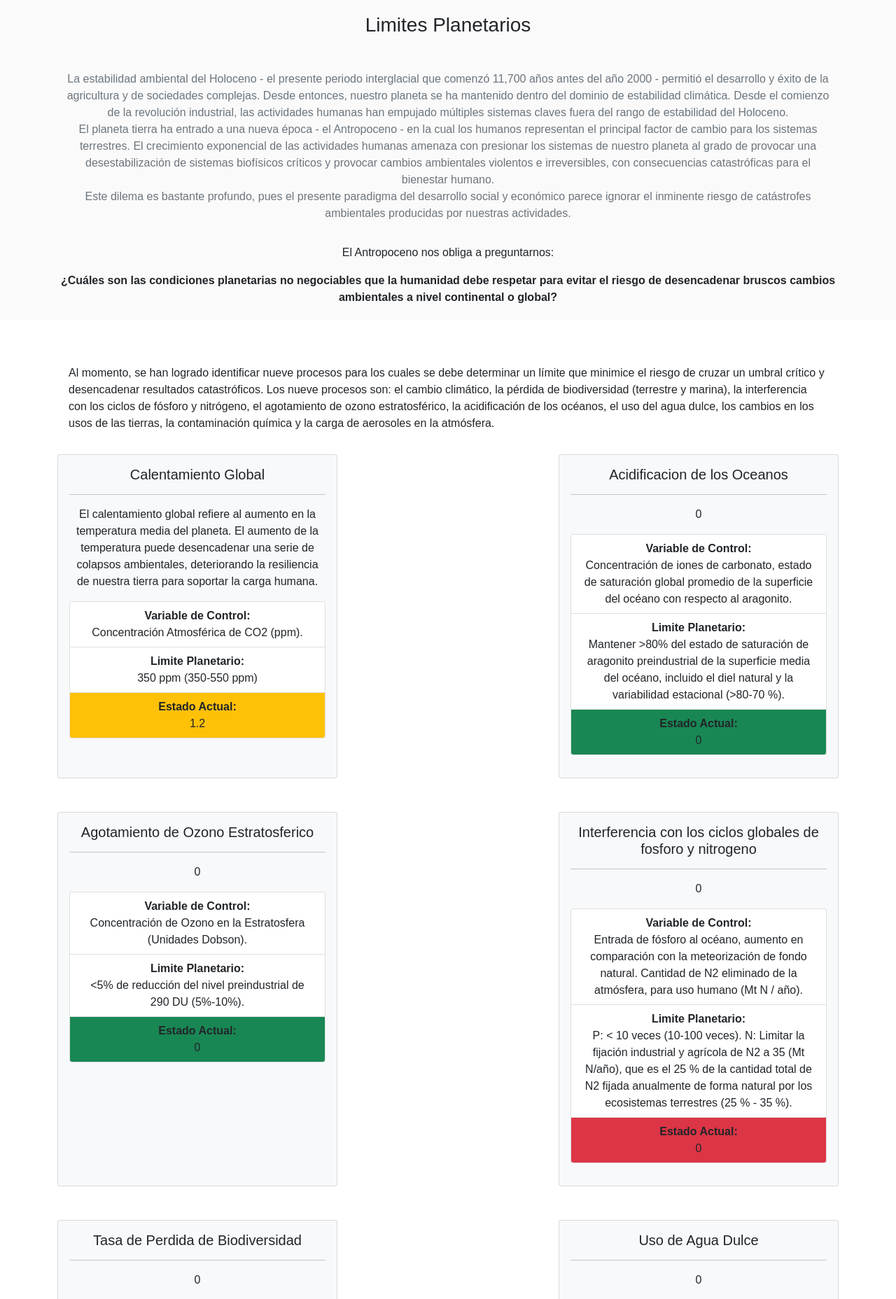
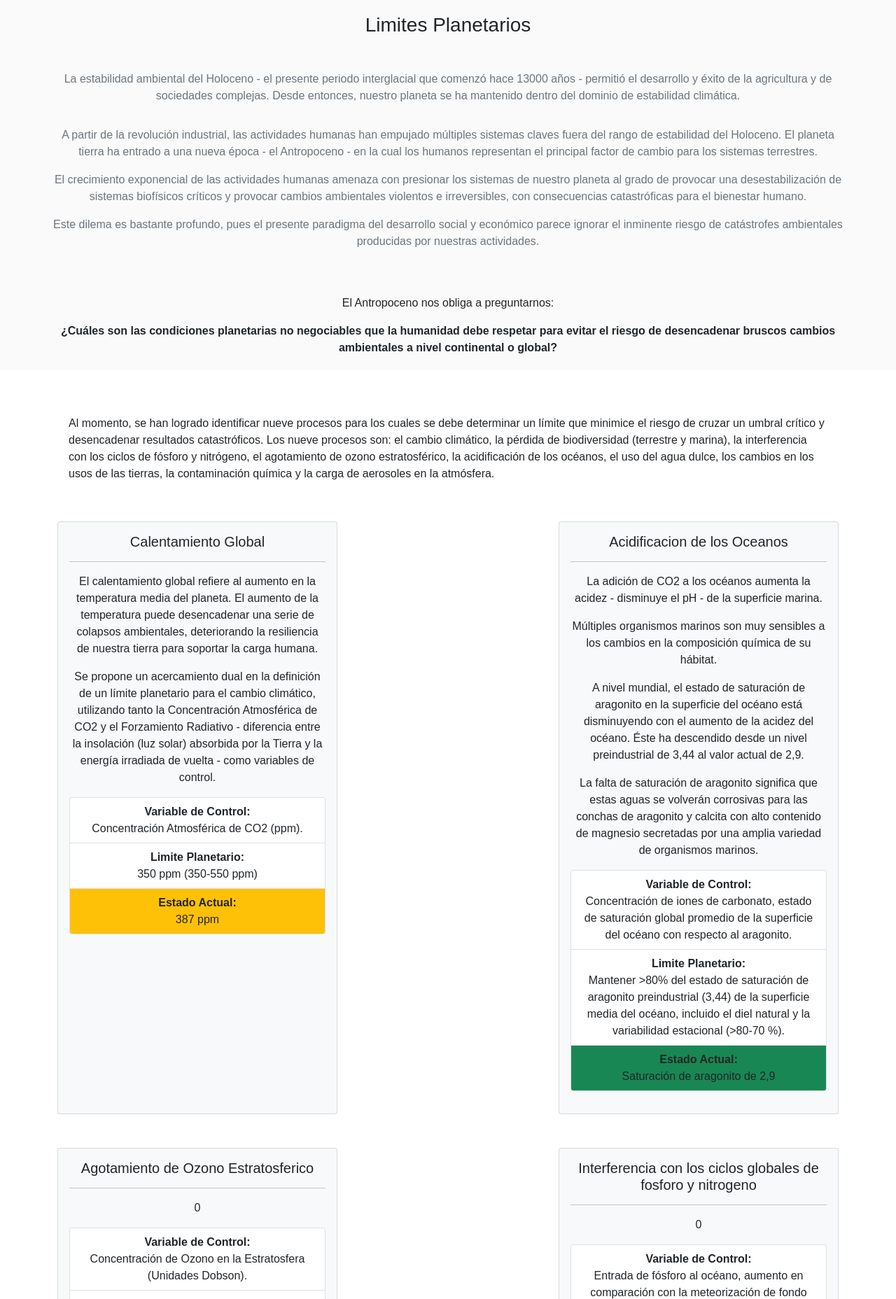
Before and after one commit to blankhall98/17in9WEB, a Flask app: page /limites in a window 1280 px wide. Shown: the part 56-1912 px from the top of the page at 70% size. Run offline with Flask 2, Linux system fonts and the light colour scheme.

Commit message:
added pb stuff

```diff
--- a/static/info/pb/pb.py
+++ b/static/info/pb/pb.py
@@ -1,28 +1,34 @@
 PB = {
     '1': {
         'pb-title': 'Calentamiento Global',
-        'small-description': 'El calentamiento global refiere al aumento en la temperatura media del planeta. El aumento de la temperatura puede desencadenar una serie de colapsos ambientales, deteriorando la resiliencia de nuestra tierra para soportar la carga humana.',
-        'image': 'S_SDG_inverted_WEB-16',
+        'small-description': [
+            'El calentamiento global refiere al aumento en la temperatura media del planeta. El aumento de la temperatura puede desencadenar una serie de colapsos ambientales, deteriorando la resiliencia de nuestra tierra para soportar la carga humana.',
+            'Se propone un acercamiento dual en la definición de un límite planetario para el cambio climático, utilizando tanto la Concentración Atmosférica de CO2 y el Forzamiento Radiativo - diferencia entre la insolación (luz solar) absorbida por la Tierra y la energía irradiada de vuelta - como variables de control.'
+        ],
         'status': 'warning',
         'limit': '350 ppm (350-550 ppm)',
         'control': 'Concentración Atmosférica de CO2 (ppm).',
-        'current': '1.2'
+        'current': '387 ppm'
 
     },
 
     '2': {
         'pb-title': 'Acidificacion de los Oceanos',
-        'small-description': '0',
-        'image': 0,
+        'small-description': [
+            'La adición de CO2 a los océanos aumenta la acidez - disminuye el pH - de la superficie marina.',
+            'Múltiples organismos marinos son muy sensibles a los cambios en la composición química de su hábitat.',
+            'A nivel mundial, el estado de saturación de aragonito en la superficie del océano está disminuyendo con el aumento de la acidez del océano. Éste ha descendido desde un nivel preindustrial de 3,44 al valor actual de 2,9.',
+            'La falta de saturación de aragonito significa que estas aguas se volverán corrosivas para las conchas de aragonito y calcita con alto contenido de magnesio secretadas por una amplia variedad de organismos marinos.'
+        ],
         'status': 'success',
-        'limit': 'Mantener >80% del estado de saturación de aragonito preindustrial de la superficie media del océano, incluido el diel natural y la variabilidad estacional (>80-70 %).',
+        'limit': 'Mantener >80% del estado de saturación de aragonito preindustrial (3,44) de la superficie media del océano, incluido el diel natural y la variabilidad estacional (>80-70 %).',
         'control': 'Concentración de iones de carbonato, estado de saturación global promedio de la superficie del océano con respecto al aragonito.',
-        'current': '0'
+        'current': 'Saturación de aragonito de 2,9'
     },
 
     '3': {
         'pb-title': 'Agotamiento de Ozono Estratosferico',
-        'small-description': '0',
+        'small-description': ['0'],
         'image': 0,
         'status': 'success',
         'limit': '<5% de reducción del nivel preindustrial de 290 DU (5%-10%).',
@@ -32,7 +38,7 @@ PB = {
 
     '4': {
         'pb-title': 'Interferencia con los ciclos globales de fosforo y nitrogeno',
-        'small-description': '0',
+        'small-description': ['0'],
         'image': 0,
         'status': 'danger',
         'limit': 'P: < 10 veces (10-100 veces). N: Limitar la fijación industrial y agrícola de N2 a 35 (Mt N/año), que es el 25 % de la cantidad total de N2 fijada anualmente de forma natural por los ecosistemas terrestres (25 % - 35 %).',
@@ -42,7 +48,7 @@ PB = {
 
     '5': {
         'pb-title': 'Tasa de Perdida de Biodiversidad',
-        'small-description': '0',
+        'small-description': ['0'],
         'image': 0,
         'status': 'danger',
         'limit': '< 10 extinciones por millón de especies por año (10-100).',
@@ -52,7 +58,7 @@ PB = {
 
     '6': {
         'pb-title': 'Uso de Agua Dulce ',
-        'small-description': '0',
+        'small-description': ['0'],
         'image': 0,
         'status': 'success',
         'limit': '< 4000 km3/año (4000-6000 km3/año).',
@@ -62,7 +68,7 @@ PB = {
 
     '7': {
         'pb-title': 'Cambios en el Sistema de Tierras',
-        'small-description': '0',
+        'small-description': ['0'],
         'image': 0,
         'status': 'warning',
         'limit': '< 15 % de la superficie terrestre mundial sin hielo convertida en tierra de cultivo (15%-20%).',
@@ -72,7 +78,7 @@ PB = {
 
     '8': {
         'pb-title': 'Carga de Aerosoles',
-        'small-description': '0',
+        'small-description': ['0'],
         'image': 0,
         'status': 'secondary',
         'limit': 'Falta determinarse.',
@@ -82,7 +88,7 @@ PB = {
 
     '9': {
         'pb-title': 'Contaminacion Quimica ',
-        'small-description': '0',
+        'small-description': ['0'],
         'image': 0,
         'status': 'secondary',
         'limit': 'Falta determinarse.',
--- a/templates/pb-base.html
+++ b/templates/pb-base.html
@@ -9,11 +9,19 @@
         <h3>Limites Planetarios</h3>
         <br>
         <p class="text-secondary p-3">
-            La estabilidad ambiental del Holoceno - el presente periodo interglacial que comenzó 11,700 años antes del año 2000 - permitió el desarrollo y éxito de la agricultura y de sociedades complejas. Desde entonces, nuestro planeta se ha mantenido dentro del dominio de estabilidad climática.
-            Desde el comienzo de la revolución industrial, las actividades humanas han empujado múltiples sistemas claves fuera del rango de estabilidad del Holoceno.<br>
-            El planeta tierra ha entrado a una nueva época - el Antropoceno - en la cual los humanos representan el principal factor de cambio para los sistemas terrestres. El crecimiento exponencial de las actividades humanas amenaza con presionar los sistemas de nuestro planeta al grado de provocar una desestabilización de sistemas biofísicos críticos y provocar cambios ambientales violentos e irreversibles, con consecuencias catastróficas para el bienestar humano.<br>
-            Este dilema es bastante profundo, pues el presente paradigma del desarrollo social y económico parece ignorar el inminente riesgo de catástrofes ambientales producidas por nuestras actividades.<br>
+            La estabilidad ambiental del Holoceno - el presente periodo interglacial que comenzó hace 13000 años - permitió el desarrollo y éxito de la agricultura y de sociedades complejas. Desde entonces, nuestro planeta se ha mantenido dentro del dominio de estabilidad climática.
         </p>
+        <p class="text-secondary">
+            A partir de la revolución industrial, las actividades humanas han empujado múltiples sistemas claves fuera del rango de estabilidad del Holoceno.
+            El planeta tierra ha entrado a una nueva época - el Antropoceno - en la cual los humanos representan el principal factor de cambio para los sistemas terrestres.
+        </p>
+        <p class="text-secondary">
+            El crecimiento exponencial de las actividades humanas amenaza con presionar los sistemas de nuestro planeta al grado de provocar una desestabilización de sistemas biofísicos críticos y provocar cambios ambientales violentos e irreversibles, con consecuencias catastróficas para el bienestar humano.
+        </p>
+        <p class="text-secondary">
+            Este dilema es bastante profundo, pues el presente paradigma del desarrollo social y económico parece ignorar el inminente riesgo de catástrofes ambientales producidas por nuestras actividades.
+        </p>
+        <br><br>
         <p>El Antropoceno nos obliga a preguntarnos:</p>
         <p><b>¿Cuáles son las condiciones planetarias no negociables que la humanidad debe respetar para evitar el riesgo de desencadenar bruscos cambios ambientales a nivel continental o global?</b></p>
     </div>
@@ -22,13 +30,18 @@
 <section class="py-5">
     <div class="container">
         <p class="p-3">Al momento, se han logrado identificar nueve procesos para los cuales se debe determinar un límite que minimice el riesgo de cruzar un umbral crítico y desencadenar resultados catastróficos. Los nueve procesos son: el cambio climático, la pérdida de biodiversidad (terrestre y marina), la interferencia con los ciclos de fósforo y nitrógeno, el agotamiento de ozono estratosférico, la acidificación de los océanos, el uso del agua dulce, los cambios en los usos de las tierras, la contaminación química y la carga de aerosoles en la atmósfera.</p>
+        <br>
         <div class="d-flex flex-wrap justify-content-center justify-content-md-between">
             {%for b in pb%}
             <div class="card mb-5 text-center bg-light" style="width: 25rem;">
                 <div class="card-body">
                   <h5 class="card-title mb-3">{{pb[b]['pb-title']}}</h5>
                   <hr>
-                  <p class="card-text">{{pb[b]['small-description']}}</p>
+                  <p class="card-text">
+                    {%for d in pb[b]['small-description']%}
+                    <p>{{d}}</p>
+                    {%endfor%}
+                  </p>
                   <div class="card mb-3">
                     <ul class="list-group list-group-flush">
                       <li class="list-group-item"><b>Variable de Control: </b><br> {{ pb[b]['control']}}</li>
--- a/templates/thesis-base.html
+++ b/templates/thesis-base.html
@@ -8,7 +8,7 @@
     <div class="container">
         <h3>Tesis</h3>
         <br>
-        <p>En esta seccion se pone a disponibilidad el trabajo escrito:</p>
+        <p>En esta sección pone a disponsición el trabajo escrito:</p>
         <p class="text-secondary">"Alcanzando los 17 Objetivos de Desarrollo Sostenible dentro de los 9 Limites Planetarios".</p>
         <p>Este trabajo fue realizado con la finalidad de obtener el titulo de:</p>
         <p class="text-secondary">Licenciado en Matematicas Aplicadas</p>
@@ -61,7 +61,7 @@
     <div class="container">
         <h4>Referencias</h4>
         <br>
-        <p class="text-secondary">El trabajo esta inspirado en los articulos que se enlistan a continuacion:</p>
+        <p class="text-secondary">El trabajo esta inspirado - y se basa - en los articulos que se enlistan a continuacion:</p>
         <div class="ref-cards">
 
             <div class="card">
```
